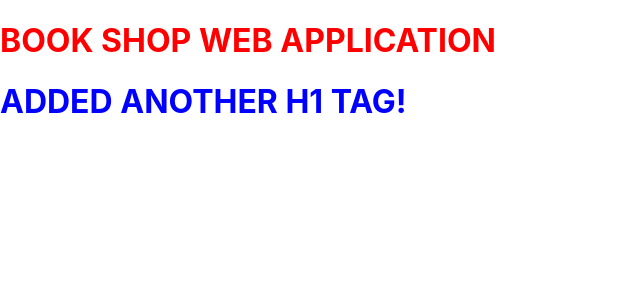
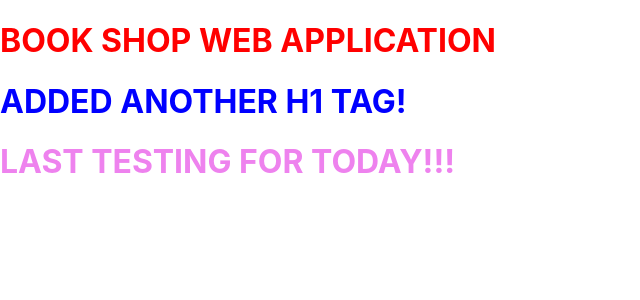
Before and after one commit to jklagrosa/Book-Shop, a Next.js app: page / in a window 1280 px wide. Shown: the top 300 px of the page, without its empty margins (0-640 px from the left). Built offline with nearby package versions, Linux system fonts and the light colour scheme.

Commit message:
Last testing for today

```diff
--- a/pages/index.js
+++ b/pages/index.js
@@ -3,6 +3,7 @@ export default function Home() {
     <>
       <h1 style={{ color: "red" }}>BOOK SHOP WEB APPLICATION</h1>
       <h1 style={{ color: "blue" }}>ADDED ANOTHER H1 TAG!</h1>
+      <h1 style={{ color: "violet" }}>LAST TESTING FOR TODAY!!!</h1>
     </>
   );
 }
```
